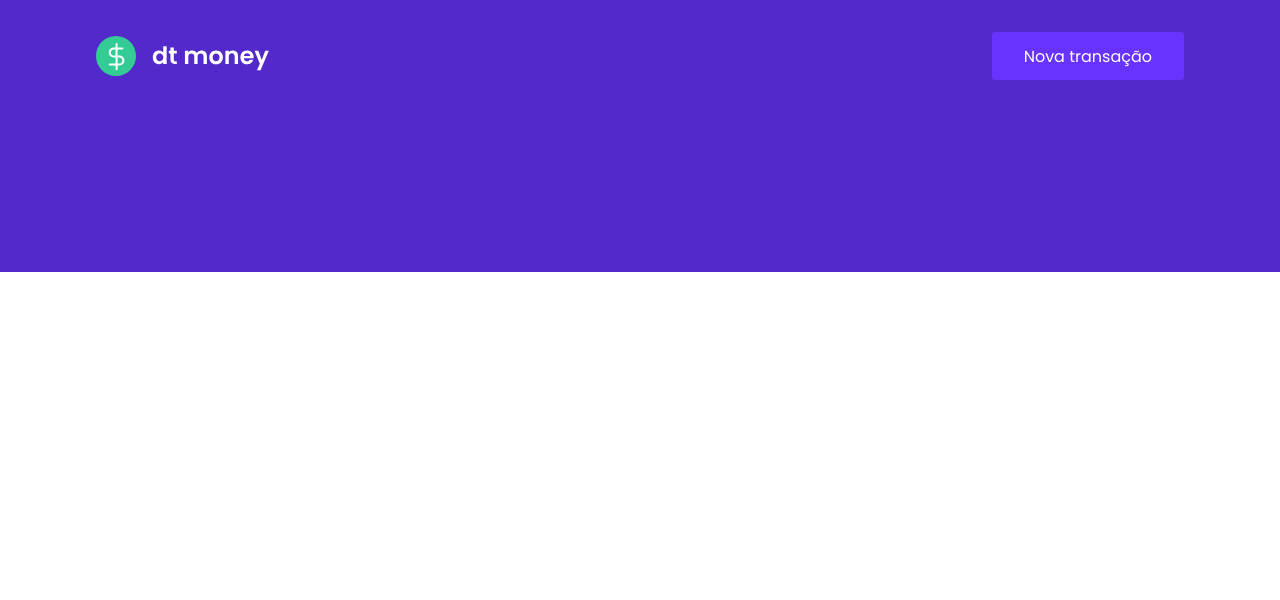
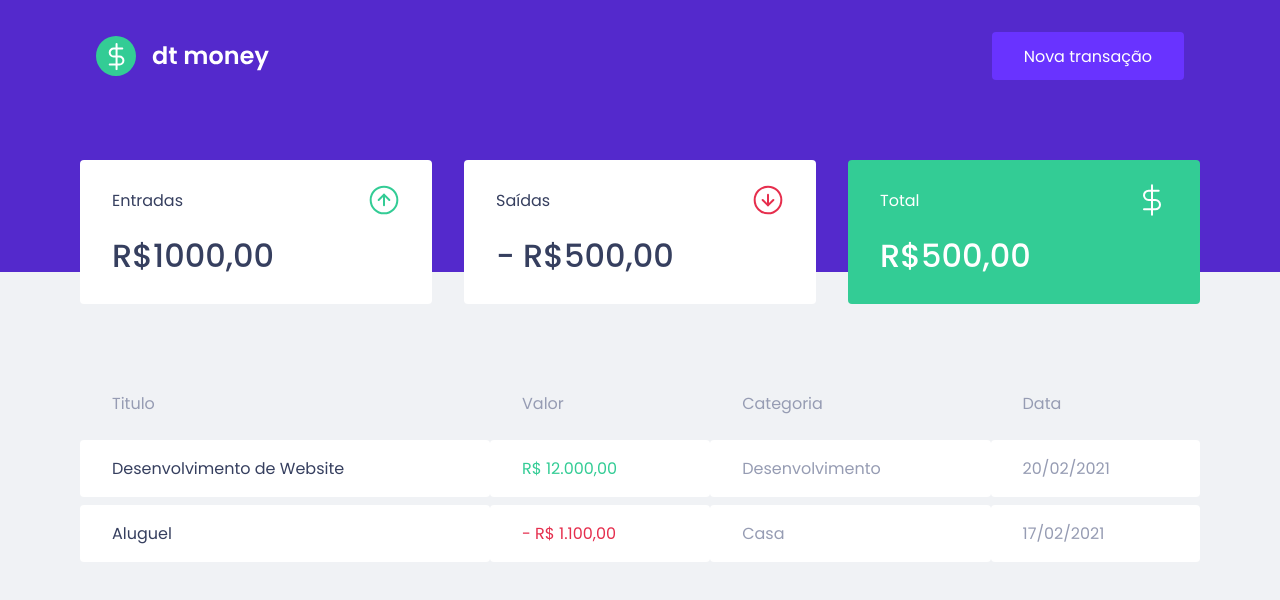
Before and after one commit to LucasBandeira-MJ/Rocketseat-ignite-chapter-2, a React (Create React App) app: page / in a window 1280 px wide. Shown: the top 600 px of the page. Built offline with nearby package versions, Linux system fonts and the light colour scheme.

Commit message:
finished adding components to the application and initial styling

```diff
--- a/public/index.html
+++ b/public/index.html
@@ -6,7 +6,7 @@
     <meta name="viewport" content="width=device-width, initial-scale=1" />
     <link rel="shortcut icon" href="favicon.png" type="image/png">
     <link rel="preconnect" href="https://fonts.googleapis.com">
-    <link href="https://fonts.googleapis.com/css2?family=Poppins:wght@400;600&display=swap" rel="stylesheet">
+    <link href="https://fonts.googleapis.com/css2?family=Poppins:wght@400;500;600&display=swap" rel="stylesheet">
     <title>dtmoney</title>
   </head>
   <body>
--- a/src/App.tsx
+++ b/src/App.tsx
@@ -1,3 +1,4 @@
+import { Dashboard } from "./components/Dashboard";
 import { Header } from "./components/Header";
 import { GlobalStyle } from "./styles/global";
 
@@ -5,6 +6,7 @@
   return (
     <>
       <Header />
+      <Dashboard />
       <GlobalStyle />
     </>
   );
--- /dev/null
+++ b/src/components/Dashboard/index.tsx
@@ -0,0 +1,12 @@
+import { Summary } from "../Summary"
+import { TransactionsTable } from "../TransactionsTable"
+import { Container } from "./styles"
+
+export const Dashboard = () => {
+    return (
+        <Container>
+            <Summary />
+            <TransactionsTable />
+        </Container>
+    )
+}
--- /dev/null
+++ b/src/components/Dashboard/styles.ts
@@ -0,0 +1,7 @@
+import styled from 'styled-components'
+
+export const Container = styled.main`
+    width: 100%;
+    max-width: 1120px;
+    margin: 0 auto;
+`
--- /dev/null
+++ b/src/components/Summary/index.tsx
@@ -0,0 +1,33 @@
+import incomeImg from '../../assets/income.svg'
+import outcomeImg from '../../assets/outcome.svg'
+import totalImg from '../../assets/total.svg'
+
+import { Container } from './styles'
+
+export const Summary = () => {
+    return (
+        <Container>
+            <div>
+                <header>
+                    <p>Entradas</p>
+                    <img src={incomeImg} alt="Entradas" />
+                </header>
+                <strong>R$1000,00</strong>
+            </div>
+            <div>
+                <header>
+                    <p>Saídas</p>
+                    <img src={outcomeImg} alt="Saídas" />
+                </header>
+                <strong>- R$500,00</strong>
+            </div>
+            <div className="highlight-background">
+                <header>
+                    <p>Total</p>
+                    <img src={totalImg} alt="Total" />
+                </header>
+                <strong>R$500,00</strong>
+            </div>
+        </Container>
+    )
+}
--- /dev/null
+++ b/src/components/Summary/styles.ts
@@ -0,0 +1,35 @@
+import styled from "styled-components";
+
+
+export const Container = styled.div`
+    display: grid;
+    grid-template-columns: repeat(3, 1fr);
+    gap: 2rem;
+    margin-top: -7rem;
+
+    div {
+        background: var(--shape);
+        padding: 1.5rem 2rem;
+        border-radius: 0.25rem;
+        color: var(--text-title);
+
+        header {
+            display: flex;
+            align-items: center;
+            justify-content: space-between;
+        }
+
+        strong {
+            display: block;
+            margin-top: 1rem;
+            font-size: 2rem;
+            font-weight: 500;
+            line-height: 3rem;
+        }
+
+        &.highlight-background {
+            background: var(--green);
+            color: #fff;
+        }
+    }
+`
--- /dev/null
+++ b/src/components/TransactionsTable/index.tsx
@@ -0,0 +1,33 @@
+import { Container } from "./styles"
+
+export const TransactionsTable = () => {
+    return (
+        <Container>
+            <table>
+                <thead>
+                    <tr>
+                        <th>Titulo</th>
+                        <th>Valor</th>
+                        <th>Categoria</th>
+                        <th>Data</th>
+                    </tr>
+                </thead>
+                <tbody>
+                    <tr>
+                        <td>Desenvolvimento de Website</td>
+                        <td className='deposit'>R$ 12.000,00</td>
+                        <td>Desenvolvimento</td>
+                        <td>20/02/2021</td>
+                    </tr>
+
+                    <tr>
+                        <td>Aluguel</td>
+                        <td className="withdraw" >- R$ 1.100,00</td>
+                        <td>Casa</td>
+                        <td>17/02/2021</td>
+                    </tr>
+                </tbody>
+            </table>
+        </Container>
+    )
+}
--- /dev/null
+++ b/src/components/TransactionsTable/styles.ts
@@ -0,0 +1,38 @@
+import styled from "styled-components";
+
+export const Container = styled.div`
+    margin-top: 4rem;
+
+    table {
+        width: 100%;
+        border-spacing: 0 0.5rem;
+
+        th {
+            color: var(--text-body);
+            font-weight: 400;
+            padding: 1rem 2rem;
+            text-align: left;
+            line-height: 1.5rem;
+        }
+
+        td {
+            padding: 1rem 2rem;
+            border: 0;
+            background: var(--shape);
+            color: var(--text-body);
+            border-radius: 0.25rem;
+
+            &:first-child {
+            color: var(--text-title);
+            }
+
+            &.deposit {
+                color: var(--green);
+            }
+
+            &.withdraw {
+                color: var(--red);
+            }
+        }
+    }
+`
--- a/src/styles/global.ts
+++ b/src/styles/global.ts
@@ -2,8 +2,9 @@
 
 export const GlobalStyle = createGlobalStyle`
     :root {
-        --background: #f0f2f5
+        --background: #f0f2f5;
         --red: #e52e4d;
+        --green: #33CC95;
         --blue: #5429CC;
 
         --blue-light: #6933FF;
@@ -28,7 +29,7 @@
         }
     }
     body {
-        background: --background;
+        background: var(--background);
         -webkit-font-smoothing: antialized;
     }
     body, input, text-area, button {
```
